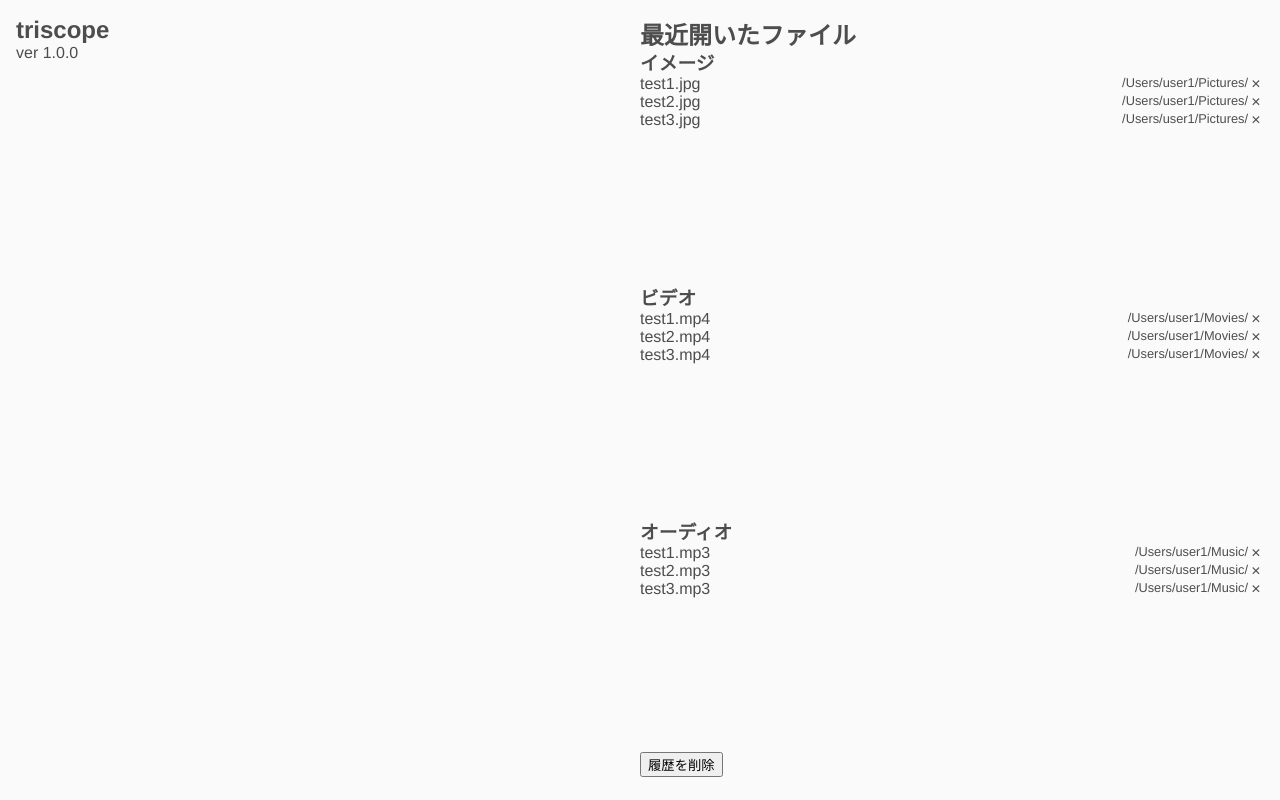
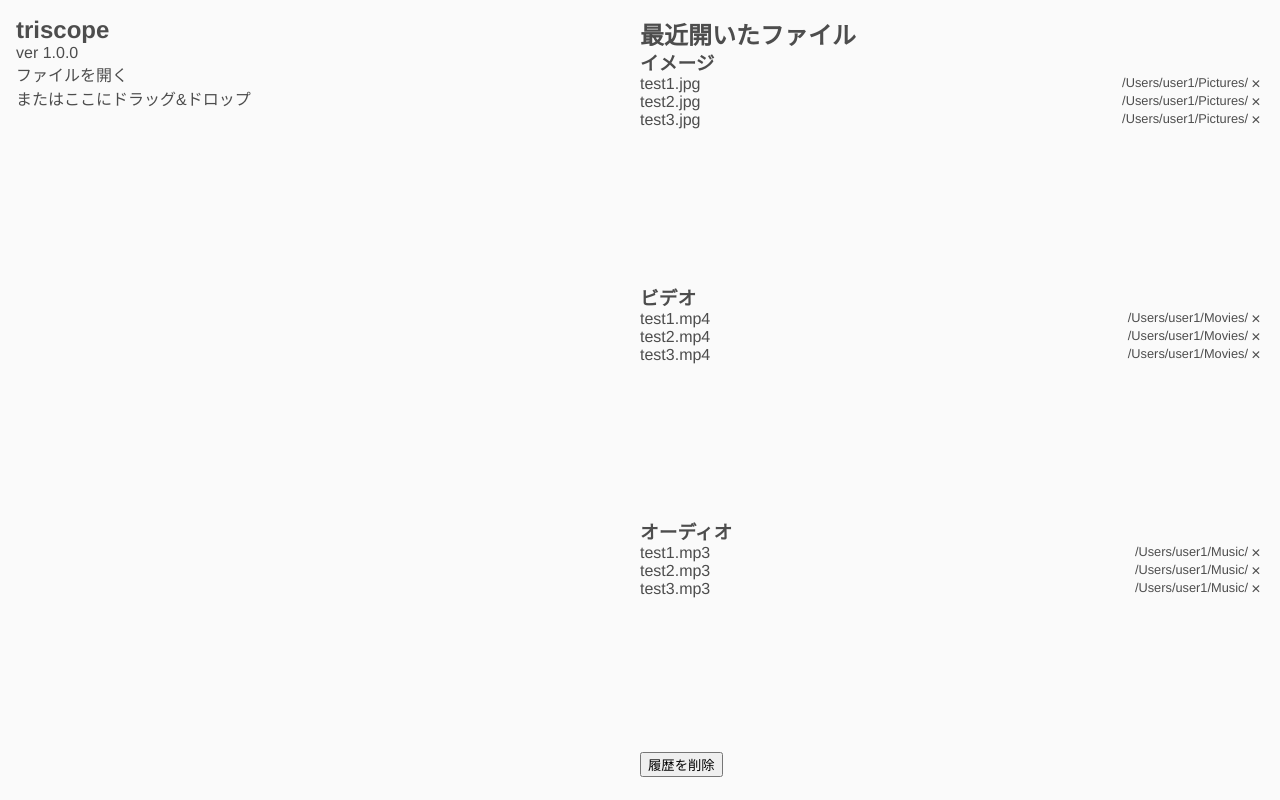
Before and after one commit to aquilaneo/triscope, a Vue app: page / in a window 1280 px wide. Built offline with nearby package versions, Linux system fonts and the light colour scheme.

Commit message:
Top画面のファイルを開くボタン追加

```diff
--- a/src/components/top/Top.vue
+++ b/src/components/top/Top.vue
@@ -24,12 +24,16 @@ const currentAudios: CurrentFileItem[] = [
 <template>
 	<div class="top">
 		<section class="top__panel top__panel--left">
-			<div>
+			<div class="title">
 				<h1>triscope</h1>
 				<div>ver 1.0.0</div>
 			</div>
-			<div>
+			<div class="open-file">
+				<div class="open-file__button">
+					<div>ファイルを開く</div>
+				</div>
 
+				<div>またはここにドラッグ&ドロップ</div>
 			</div>
 		</section>
 
```
